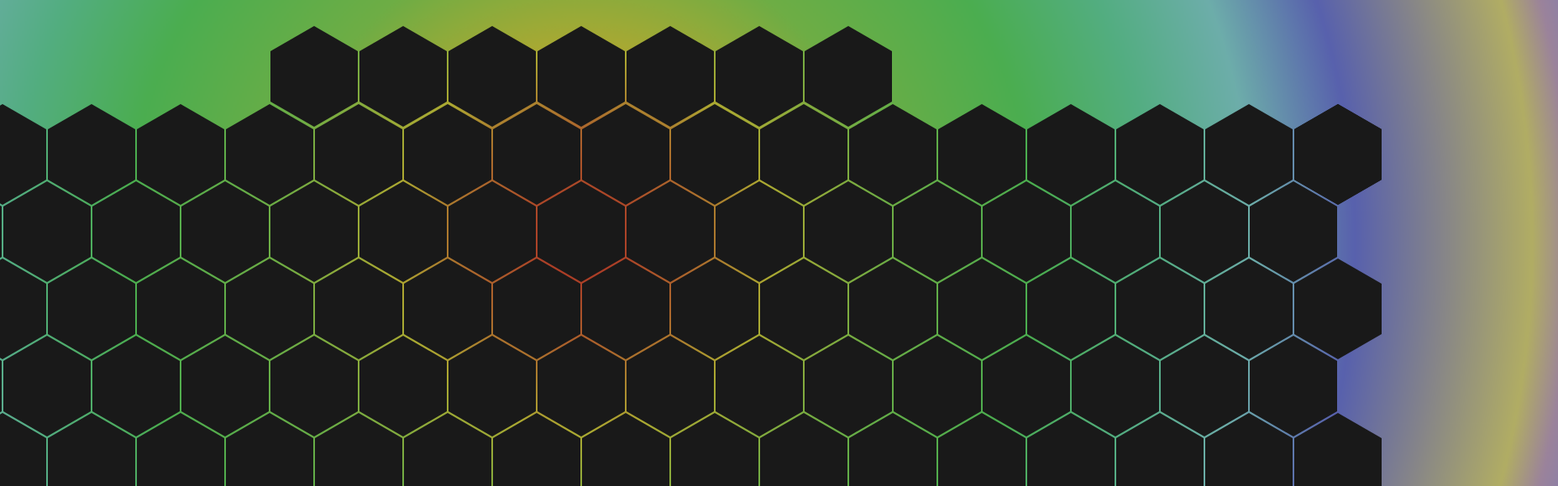
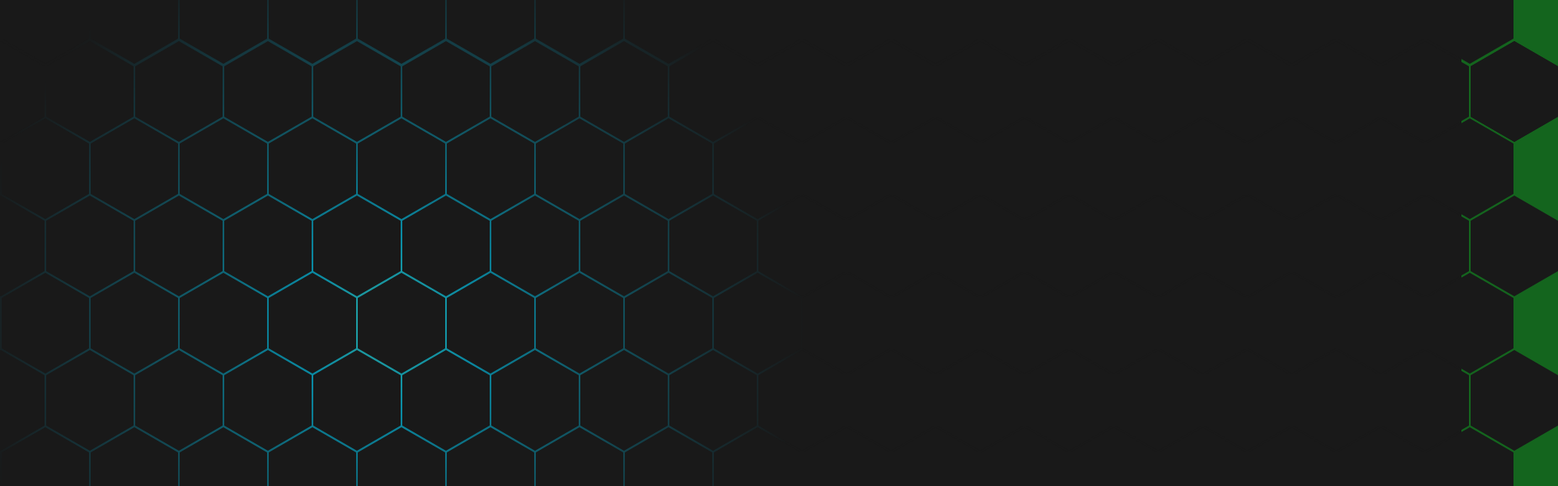
Before and after one commit to cmlohr/glowing-tiled-hex, a plain HTML site: page index.html in a window 1280 px wide. Shown: the top 579 px of the page at 84% size, 1855 px wide, since content can reach past the window. Drawn offline with Linux system fonts and the light colour scheme.

Commit message:
checkpoint

```diff
--- a/styles.css
+++ b/styles.css
@@ -1,11 +1,29 @@
- body {
+
+  body {
   background-color: #119822;
   height: 100vh;
   width: 100vw;
   min-height: 100vh;
   padding: 0;
-  position: relative;
+  position: absolute;
   margin: 0;
+}
+.hex-box {
+  margin-top: 325px;
+  margin-left: 850px;
+  position: absolute;
+
+}
+.cover {
+  background-color: rgba(25, 25, 25, 0.4);
+     position: fixed;
+    top: -50%;
+    left: -50%;
+    right: -50%;
+    bottom: -50%;
+    width: 200%;
+    height: 200vh;
+  z-index: 2;
 }
 .bg {
     position: fixed;
@@ -15,13 +33,14 @@
     bottom: -50%;
     width: 200%;
     height: 200vh;
-    animation: cool-colors 20s infinite;
-    background: rgb(172,43,37);
-    background: -moz-radial-gradient(circle, rgba(172,43,37,1) 0%, rgba(172,104,45,1) 9%, rgba(172,169,50,1) 15%, rgba(110,173,69,1) 24%, rgba(75,173,80,1) 36%, rgba(83,173,129,1) 45%, rgba(109,173,170,1) 53%, rgba(88,97,173,1) 61%, rgba(134,133,137,1) 68%, rgba(177,173,100,1) 75%, rgba(155,131,155,1) 78%, rgba(108,119,193,1) 84%, rgba(184,122,154,1) 86%, rgba(203,138,155,1) 93%, rgba(222,121,130,1) 100%);
-    background: -webkit-radial-gradient(circle, rgba(172,43,37,1) 0%, rgba(172,104,45,1) 9%, rgba(172,169,50,1) 15%, rgba(110,173,69,1) 24%, rgba(75,173,80,1) 36%, rgba(83,173,129,1) 45%, rgba(109,173,170,1) 53%, rgba(88,97,173,1) 61%, rgba(134,133,137,1) 68%, rgba(177,173,100,1) 75%, rgba(155,131,155,1) 78%, rgba(108,119,193,1) 84%, rgba(184,122,154,1) 86%, rgba(203,138,155,1) 93%, rgba(222,121,130,1) 100%);
-    background: radial-gradient(circle, rgba(172,43,37,1) 0%, rgba(172,104,45,1) 9%, rgba(172,169,50,1) 15%, rgba(110,173,69,1) 24%, rgba(75,173,80,1) 36%, rgba(83,173,129,1) 45%, rgba(109,173,170,1) 53%, rgba(88,97,173,1) 61%, rgba(134,133,137,1) 68%, rgba(177,173,100,1) 75%, rgba(155,131,155,1) 78%, rgba(108,119,193,1) 84%, rgba(184,122,154,1) 86%, rgba(203,138,155,1) 93%, rgba(222,121,130,1) 100%);
-    filter: progid:DXImageTransform.Microsoft.gradient(startColorstr="#ac2b25",endColorstr="#de7982",GradientType=1);
+    animation: cool-colors 40s infinite;
+ background: rgb(49,255,251);
+background: -moz-radial-gradient(circle, rgba(49,255,251,1) 0%, rgba(0,213,255,1) 7%, rgba(10,138,163,1) 15%, rgba(16,96,112,1) 21%, rgba(21,53,60,1) 28%, rgba(25,25,25,1) 33%, rgba(25,25,25,1) 79%);
+background: -webkit-radial-gradient(circle, rgba(49,255,251,1) 0%, rgba(0,213,255,1) 7%, rgba(10,138,163,1) 15%, rgba(16,96,112,1) 21%, rgba(21,53,60,1) 28%, rgba(25,25,25,1) 33%, rgba(25,25,25,1) 79%);
+background: radial-gradient(circle, rgba(49,255,251,1) 0%, rgba(0,213,255,1) 7%, rgba(10,138,163,1) 15%, rgba(16,96,112,1) 21%, rgba(21,53,60,1) 28%, rgba(25,25,25,1) 33%, rgba(25,25,25,1) 79%);
+filter: progid:DXImageTransform.Microsoft.gradient(startColorstr="#31fffb",endColorstr="#191919",GradientType=1);
 }
+
 @keyframes cool-colors {
     0% { transform: translate(0,0) }
     10% { transform: translate(-5%,-5%) }
@@ -34,7 +53,9 @@
     80% { transform: translate(-15%,0) }
     90% { transform: translate(10%,5%) }
     100% { transform: translate(5%,0) }
+
 }
+
 /* 0 index */
 /* --------------- */
 .hex-container-one {
@@ -1247,7 +1268,179 @@
   z-index: 1;
 }
 
+/* --------------- */
 
+.hex-container-369e{
+  margin: 369px;
+  margin-left: 424px;
+  top: 50%;
+  position: absolute;
+  left: 50%;
+  z-index: 1;
+}
+.hex-container-369f{
+  margin: -369px;
+  margin-left: -424px;
+  top: 50%;
+  position: absolute;
+  left: 50%;
+  z-index: 1;
+}
+.hex-container-369g{
+  margin: 369px;
+  margin-left: -424px;
+  top: 50%;
+  position: absolute;
+  left: 50%;
+  z-index: 1;
+}
+.hex-container-369h{
+  margin: -369px;
+  margin-left: 424px;
+  top: 50%;
+  position: absolute;
+  left: 50%;
+  z-index: 1;
+}
+
+/* --------------- */
+
+.hex-container-369i{
+  margin: 369px;
+  margin-left: 530px;
+  top: 50%;
+  position: absolute;
+  left: 50%;
+  z-index: 1;
+}
+.hex-container-369j{
+  margin: -369px;
+  margin-left: -530px;
+  top: 50%;
+  position: absolute;
+  left: 50%;
+  z-index: 1;
+}
+.hex-container-369k{
+  margin: 369px;
+  margin-left: -530px;
+  top: 50%;
+  position: absolute;
+  left: 50%;
+  z-index: 1;
+}
+.hex-container-369l{
+  margin: -369px;
+  margin-left: 530px;
+  top: 50%;
+  position: absolute;
+  left: 50%;
+  z-index: 1;
+}
+
+/* --------------- */
+
+.hex-container-369m{
+  margin: 369px;
+  margin-left: 636px;
+  top: 50%;
+  position: absolute;
+  left: 50%;
+  z-index: 1;
+}
+.hex-container-369n{
+  margin: -369px;
+  margin-left: -636px;
+  top: 50%;
+  position: absolute;
+  left: 50%;
+  z-index: 1;
+}
+.hex-container-369o{
+  margin: 369px;
+  margin-left: -636px;
+  top: 50%;
+  position: absolute;
+  left: 50%;
+  z-index: 1;
+}
+.hex-container-369p{
+  margin: -369px;
+  margin-left: 636px;
+  top: 50%;
+  position: absolute;
+  left: 50%;
+  z-index: 1;
+}
+
+/* --------------- */
+
+.hex-container-369q{
+  margin: 369px;
+  margin-left: 742px;
+  top: 50%;
+  position: absolute;
+  left: 50%;
+  z-index: 1;
+}
+.hex-container-369r{
+  margin: -369px;
+  margin-left: -742px;
+  top: 50%;
+  position: absolute;
+  left: 50%;
+  z-index: 1;
+}
+.hex-container-369s{
+  margin: 369px;
+  margin-left: -742px;
+  top: 50%;
+  position: absolute;
+  left: 50%;
+  z-index: 1;
+}
+.hex-container-369t{
+  margin: -369px;
+  margin-left: 742px;
+  top: 50%;
+  position: absolute;
+  left: 50%;
+  z-index: 1;
+}
+/* --------------- */
+
+.hex-container-369u{
+  margin: 369px;
+  margin-left: 848px;
+  top: 50%;
+  position: absolute;
+  left: 50%;
+  z-index: 1;
+}
+.hex-container-369v{
+  margin: -369px;
+  margin-left: -848px;
+  top: 50%;
+  position: absolute;
+  left: 50%;
+  z-index: 1;
+}
+.hex-container-369w{
+  margin: 369px;
+  margin-left: -848px;
+  top: 50%;
+  position: absolute;
+  left: 50%;
+  z-index: 1;
+}
+.hex-container-369x{
+  margin: -369px;
+  margin-left: 848px;
+  top: 50%;
+  position: absolute;
+  left: 50%;
+  z-index: 1;
+}
 
 /* hex shape and color */
 .one {
```
